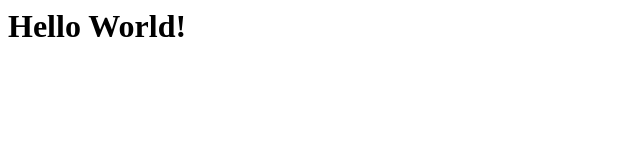
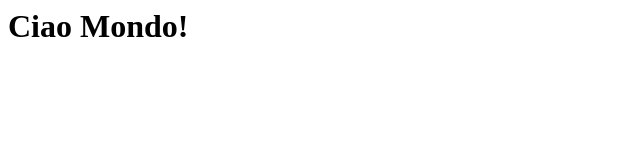
Before and after one commit to karlaalv/ancorablu, a plain HTML site: page index.html in a window 1280 px wide. Shown: the full height of the page, 0-640 px from the left. Drawn offline with Linux system fonts and the light colour scheme.

Commit message:
Update index.html

```diff
--- a/index.html
+++ b/index.html
@@ -1,5 +1,5 @@
 <html>
   <body>
-    <h1> Hello World! </h1>
+    <h1> Ciao Mondo! </h1>
   </body>
 </html>
```
